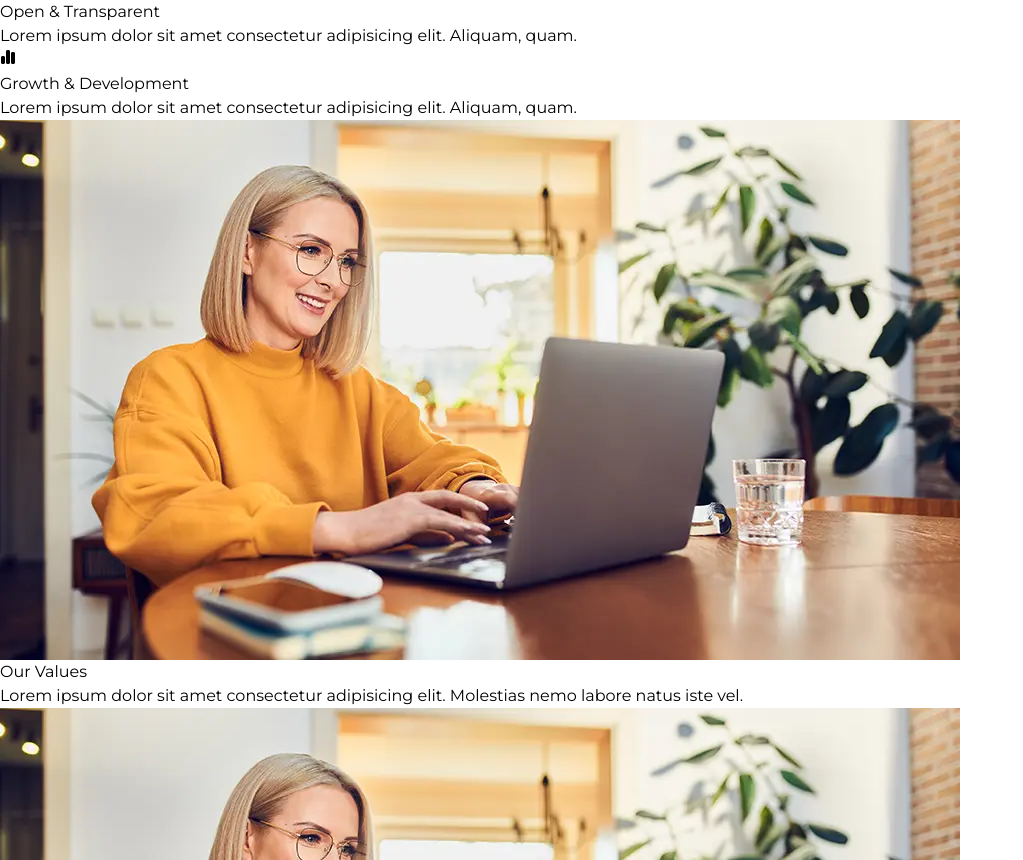
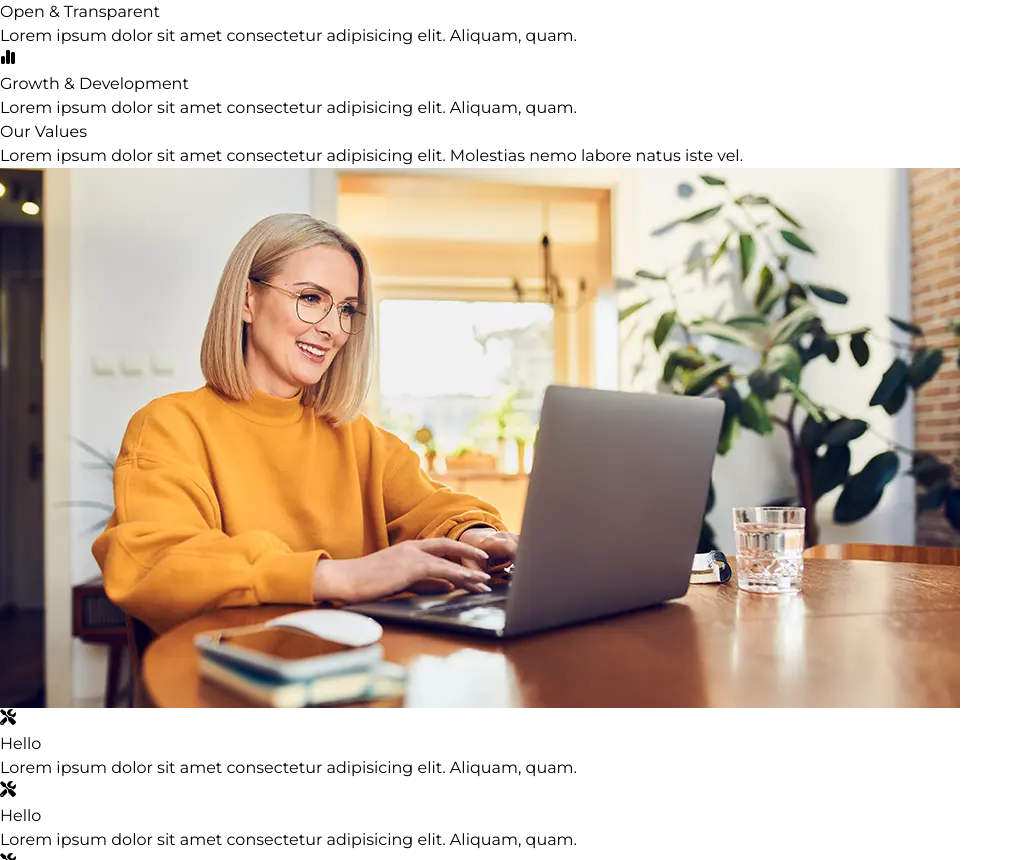
Before and after one commit to Palanga123/gray_tech, a React (Vite) app in the folder gray_tech/: page /about in a window 1280 px wide. Shown: the part 1060-1920 px from the top of the page, without its empty margins (0-1023 px from the left). Built offline with nearby package versions, Linux system fonts and the light colour scheme.

Commit message:
made minor changes

```diff
--- a/gray_tech/src/components/main/about/about.jsx
+++ b/gray_tech/src/components/main/about/about.jsx
@@ -26,8 +26,9 @@ const About = () => {
                     <div className="w-full mx-auto py-16">
                         <p className="font-bold text-gray-800 mb-4 text-xl md:text-2xl">Our culture</p>
                         <p className="text-gray-800 mb-4 block md:w-1/2">Lorem ipsum dolor sit amet consectetur adipisicing elit. Molestias nemo labore natus iste vel.</p>
-                        <div className="md:flex justify-between items-center">
-                            <div className="hidden w-full">
+                        <div className="flex flex-col md:flex-row-reverse justify-between items-center">
+
+                            <div className="w-full md:w-1/2 py-3">
                                 <img src={img} alt="culture" className='rounded' />
                             </div>
                             <div className="w-full md:w-1/2 m-auto">
@@ -39,18 +40,15 @@ const About = () => {
                                     <Culture icon={<FaChartSimple />} title="Growth & Development"/>
                                 </div>
                             </div>
-                            <div className="hidden md:block w-full md:w-1/2">
-                                <img src={img} alt="culture" className='rounded' />
-                            </div>
                         </div>
                     </div>
                     <div className="w-full mx-auto py-16">
                         <p className="font-bold text-gray-800 mb-4 text-xl md:text-2xl">Our Values</p>
                         <p className="text-gray-800 mb-4 block md:w-1/2">Lorem ipsum dolor sit amet consectetur adipisicing elit. Molestias nemo labore natus iste vel.</p>
 
-                        <div className="md:flex justify-between items-center">
-                            <div className="w-full md:w-1/2">
-                                <img src={img} alt="culture" className='rounded hidden md:block' />
+                        <div className="flex flex-col md:flex-row justify-between items-center">
+                            <div className="w-full md:w-1/2 py-3">
+                                <img src={img} alt="culture" className='rounded md:block' />
                             </div>
                             <div className="w-full md:w-1/2 m-auto">
 
```
